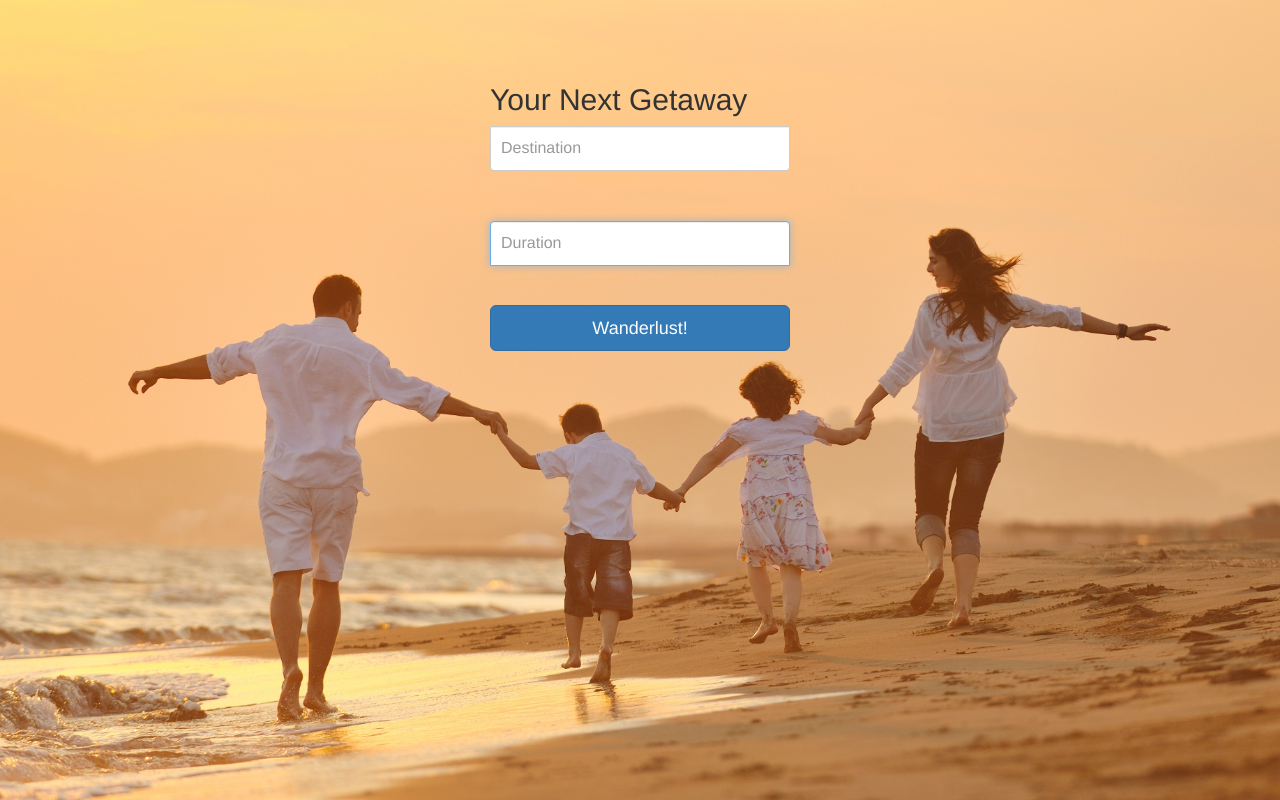
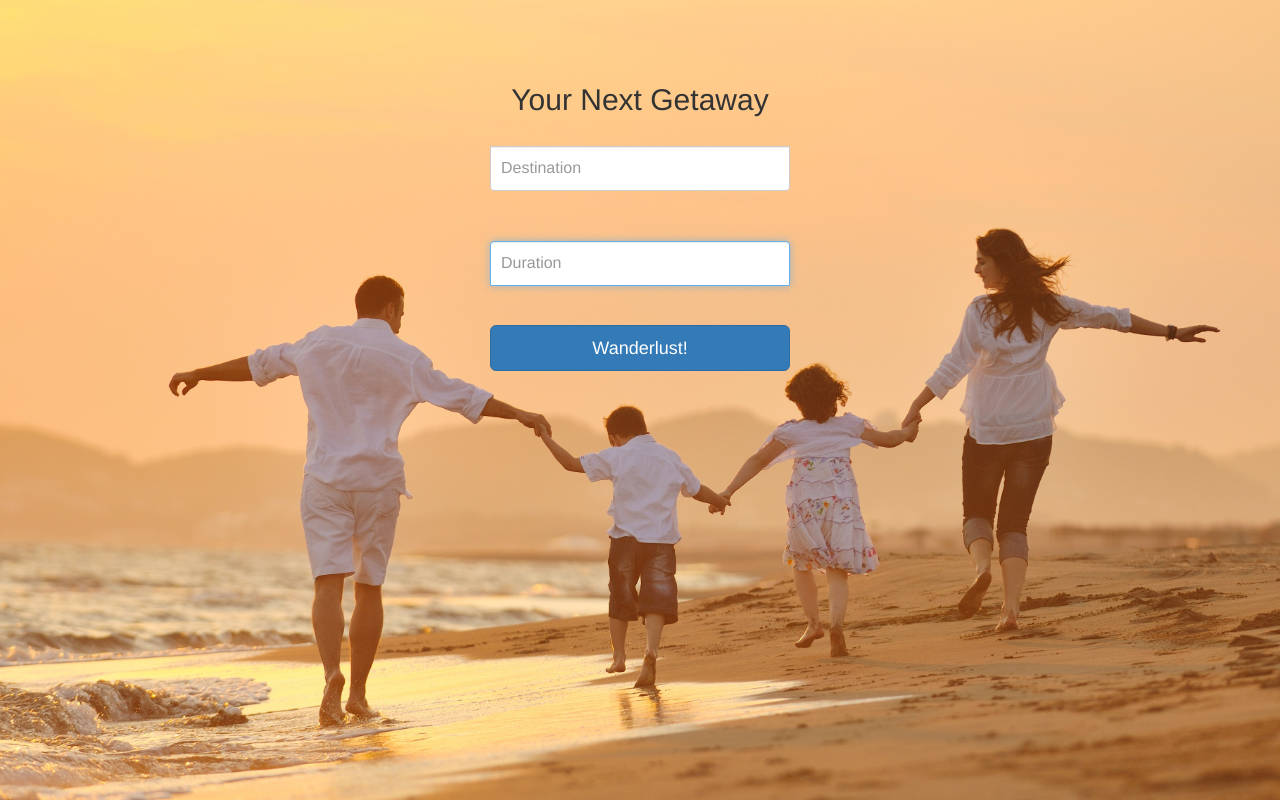
Before and after one commit to rahulvin/techcrunch_disrupt_SF, a Flask app: page / in a window 1280 px wide. Run offline with Flask 2, Linux system fonts and the light colour scheme; some libraries are stand-ins or nearby versions.

Commit message:
img cropped

```diff
--- a/app/static/css/signin.css
+++ b/app/static/css/signin.css
@@ -15,6 +15,7 @@ body {;
 .form-signin .form-signin-heading,
 .form-signin {
   margin-bottom: 10px;
+  text-align: center;
 }
 .form-signin .form-control {
   position: relative;
--- a/app/templates/bootstrap_form.html
+++ b/app/templates/bootstrap_form.html
@@ -22,6 +22,7 @@
         <div class="container-login">
           <form class="form-signin" action="{{ url_for('map') }}">
             <h2 class="form-signin-heading">Your Next Getaway</h2>
+            <br>
             <label for="inputDestination" class="sr-only">Destination</label>
             <input type="destination" name="destination" id="inputDestination" class="form-control" placeholder="Destination" required>
             <br><br>
```
Also changed, not shown: app/static/assets/familyvacation.png.
